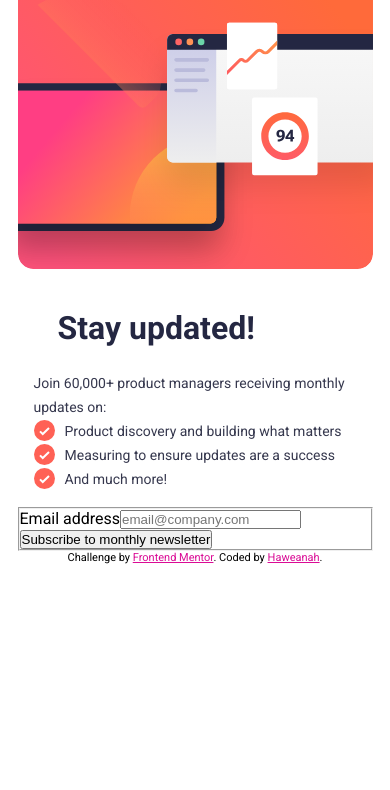
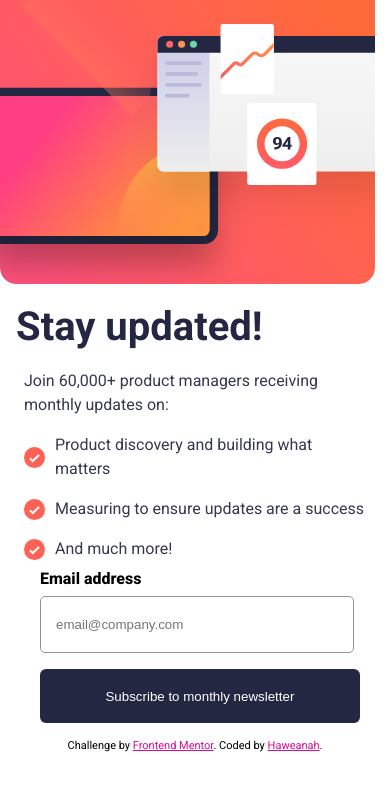
Before and after one commit to Haweanah/newsletter-sign-up, a React (Vite) app: page / in a window 390 px wide. Shown: the top 790 px of the page. Built offline with nearby package versions, Linux system fonts and the light colour scheme.

Commit message:
mobile view

```diff
--- a/src/App.css
+++ b/src/App.css
@@ -14,7 +14,6 @@ body {
     display: flex;
     flex-direction: column;
     width: 100%;
-    max-width: 355px;
     margin: 0 auto;
 }
 
@@ -33,26 +32,34 @@ img {
     max-width: 100%;
 }
 
-.attribution { font-size: 11px; text-align: center; }
+.attribution {
+    font-size: 11px; text-align: center;
+ }
 
 
-.attribution a { color: hsl(320, 90%, 45%); }
+.attribution a {
+     color: hsl(320, 90%, 45%);
+     }
 
 
 .newsletter-info > h1 {
-    padding: 1.5rem;
+    padding-top: 0.7rem;
+    padding-bottom: 0.7rem;
+    font-size: 2.5rem;
     color: hsl(234, 29%, 20%);
 }
 
 .newsletter-info {
     color: hsl(235, 18%, 26%);
-    padding: 1rem;
+    padding: 0.5rem 1rem 0 ;
 }
 
 .newsletter-info > p,
 .newsletter-info > ul li {
     line-height: 1.5rem;
-    font-size: 14px;
+    font-size: 16px;
+    padding: 0.5rem;
+
 
 }
 
@@ -68,3 +75,43 @@ li {
   gap: 1rem;
   align-items: center;
 }
+
+.email
+ {
+    display: block;
+    padding: 0 2.5rem 0.5rem;
+    font-weight: 800;
+}
+
+.input {
+    display: block;
+    margin: 0 2.5rem 1rem;
+    border-radius: 5px;
+    border: 1px solid hsl(0, 0%,58%);
+    -webkit-border-radius: 5px;
+    -moz-border-radius: 5px;
+    -ms-border-radius: 5px;
+    -o-border-radius: 5px;
+}
+
+input[type="email"] {
+  padding: 20px 120px 20px 15px;
+}
+
+
+
+
+
+   input[type="submit"] {
+    color: hsl(0, 0%, 100%);
+    display: flex;
+   width: 82%;
+  background-color: hsl(234, 29%, 20%);
+  padding: 1.2rem 1rem;
+  margin: 0 2.5rem 1rem;
+  text-align: center;
+  border: none;
+  border-radius: 6px;
+  cursor: pointer;
+
+}
--- a/src/components/Form.jsx
+++ b/src/components/Form.jsx
@@ -1,14 +1,14 @@
 export default function Form () {
     return (
-        <fieldset>
+
   <form action="">
-    <label htmlFor="email">Email address</label>
+    <label className="email"
+    htmlFor="email">Email address</label>
     <input
+    className="input"
     placeholder='email@company.com'
     type="email" name="email" id="email" />
-    <button type="submit">Subscribe to monthly newsletter</button>
+    <input type="submit" value="Subscribe to monthly newsletter" />
   </form>
-</fieldset>
-
     )
 }
```
